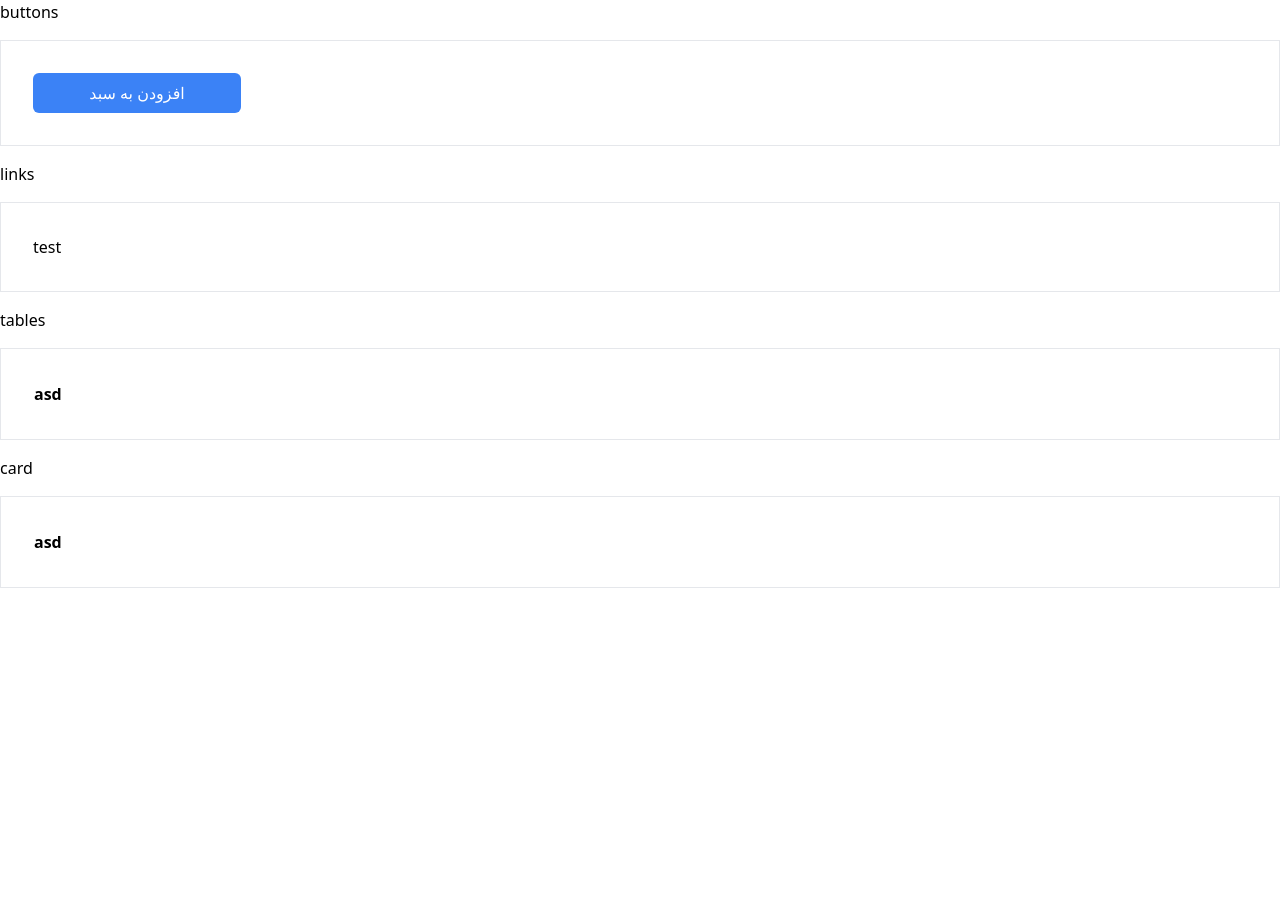
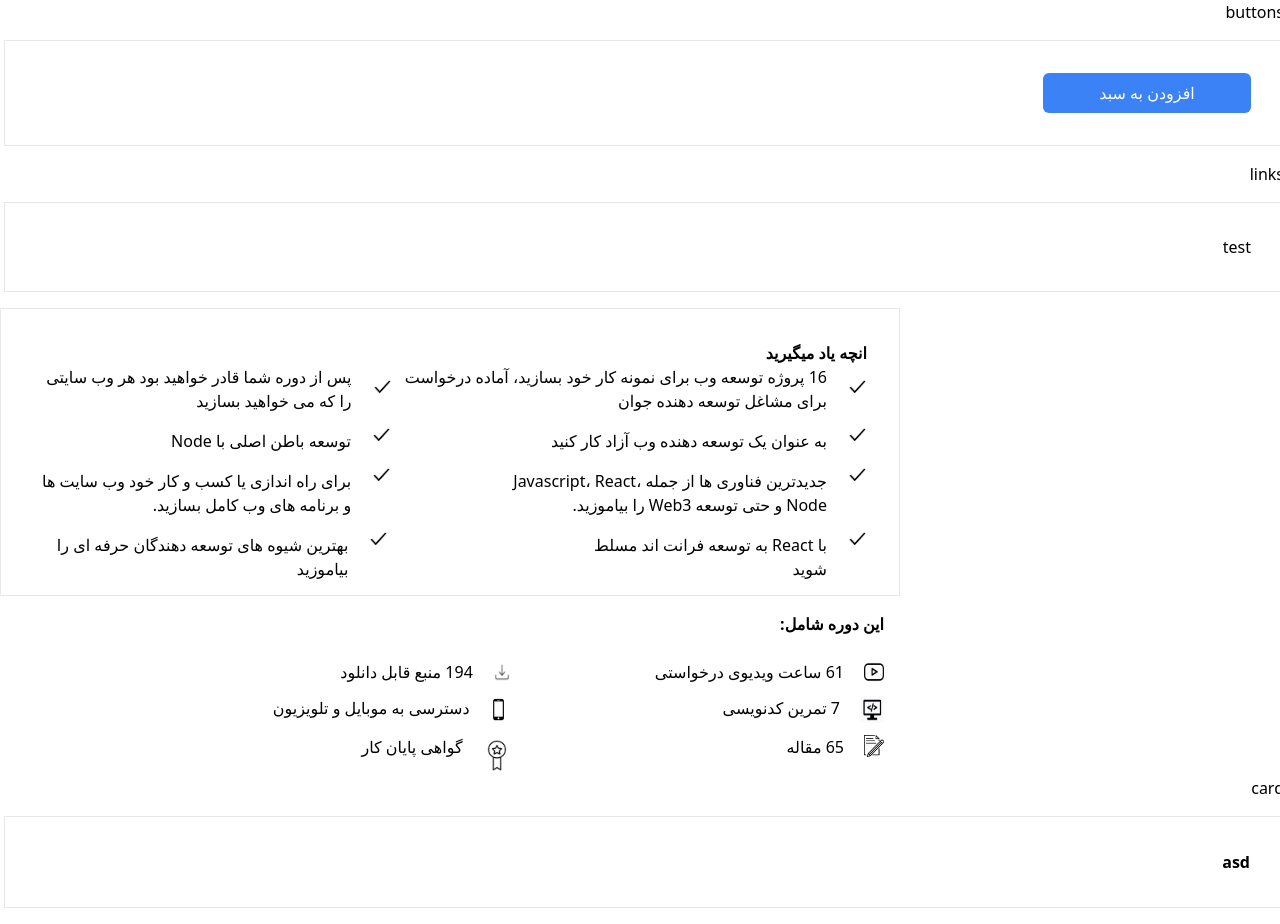
Before and after one commit to rahimifh/Elearning, a Python web app: template src/templates/components.html in a window 1280 px wide. Before the commit the page ends 588 px from the top, so only its background shows below. Run offline with Jinja, Linux system fonts and the light colour scheme; the template is opened without the code that fills it, so the values that code supplies are empty.

```diff
--- a/src/assets/css/output-tailwind.css
+++ b/src/assets/css/output-tailwind.css
@@ -612,6 +612,10 @@ video {
   float: right;
 }
 
+.m-96 {
+  margin: 24rem;
+}
+
 .mx-auto {
   margin-left: auto;
   margin-right: auto;
@@ -622,12 +626,104 @@ video {
   margin-bottom: 1rem;
 }
 
+.mr-20 {
+  margin-right: 5rem;
+}
+
+.mr-40 {
+  margin-right: 10rem;
+}
+
+.mr-48 {
+  margin-right: 12rem;
+}
+
+.mr-5 {
+  margin-right: 1.25rem;
+}
+
+.mt-3 {
+  margin-top: 0.75rem;
+}
+
 .mt-4 {
   margin-top: 1rem;
 }
 
 .mt-40 {
   margin-top: 10rem;
+}
+
+.mr-56 {
+  margin-right: 14rem;
+}
+
+.mr-64 {
+  margin-right: 16rem;
+}
+
+.-mr-80 {
+  margin-right: -20rem;
+}
+
+.-mr-72 {
+  margin-right: -18rem;
+}
+
+.mr-\[600px\] {
+  margin-right: 600px;
+}
+
+.mr-\[500px\] {
+  margin-right: 500px;
+}
+
+.mr-\[400px\] {
+  margin-right: 400px;
+}
+
+.mr-36 {
+  margin-right: 9rem;
+}
+
+.mr-8 {
+  margin-right: 2rem;
+}
+
+.mt-8 {
+  margin-top: 2rem;
+}
+
+.mr-72 {
+  margin-right: 18rem;
+}
+
+.mr-52 {
+  margin-right: 13rem;
+}
+
+.mr-3 {
+  margin-right: 0.75rem;
+}
+
+.mr-\[280px\] {
+  margin-right: 280px;
+}
+
+.mr-\[278px\] {
+  margin-right: 278px;
+}
+
+.mr-\[277px\] {
+  margin-right: 277px;
+}
+
+.mr-\[276px\] {
+  margin-right: 276px;
+}
+
+.mt-6 {
+  margin-top: 1.5rem;
 }
 
 .flex {
@@ -650,6 +746,14 @@ video {
   height: 10rem;
 }
 
+.h-72 {
+  height: 18rem;
+}
+
+.h-\[20px\] {
+  height: 20px;
+}
+
 .h-\[500px\] {
   height: 500px;
 }
@@ -660,6 +764,10 @@ video {
 
 .h-auto {
   height: auto;
+}
+
+.h-\[22px\] {
+  height: 22px;
 }
 
 .min-h-screen {
@@ -678,6 +786,14 @@ video {
   width: 24rem;
 }
 
+.w-\[10px\] {
+  width: 10px;
+}
+
+.w-\[20px\] {
+  width: 20px;
+}
+
 .w-\[500px\] {
   width: 500px;
 }
@@ -686,8 +802,52 @@ video {
   width: 800px;
 }
 
+.w-\[900px\] {
+  width: 900px;
+}
+
 .w-screen {
   width: 100vw;
+}
+
+.w-\[50px\] {
+  width: 50px;
+}
+
+.w-\[30px\] {
+  width: 30px;
+}
+
+.w-\[32px\] {
+  width: 32px;
+}
+
+.w-\[18px\] {
+  width: 18px;
+}
+
+.w-\[33px\] {
+  width: 33px;
+}
+
+.w-\[23px\] {
+  width: 23px;
+}
+
+.w-\[24px\] {
+  width: 24px;
+}
+
+.w-\[12px\] {
+  width: 12px;
+}
+
+.w-\[28px\] {
+  width: 28px;
+}
+
+.grid-cols-2 {
+  grid-template-columns: repeat(2, minmax(0, 1fr));
 }
 
 .grid-cols-3 {
@@ -772,6 +932,10 @@ video {
 .text-xs {
   font-size: 0.75rem;
   line-height: 1rem;
+}
+
+.font-bold {
+  font-weight: 700;
 }
 
 .font-thin {
--- a/src/templates/components.html
+++ b/src/templates/components.html
@@ -1,5 +1,5 @@
 <!DOCTYPE html>
-<html lang="en">
+<html lang="" dir="rtl">
 <head>
     <meta charset="UTF-8">
     <meta name="viewport" content="width=device-width, initial-scale=1.0">
@@ -22,18 +22,57 @@ h-auto">
         <a href="#">test</a>
 
 
-    </div>
-    <h2 class="mx-auto">tables</h2>
-    <div class="w-screen h-auto border my-4 p-8">
-
-        <table>
-            <thead>
-                <tr><th>asd</th></tr>
-            </thead>
-        </table>
-
 
     </div>
+
+    <div class="w-[900px] h-72 border  my-4 p-8 m-96 grid-cols-2 ">
+                   <h1 class="font-bold">انچه یاد میگیرید</h1>
+                    <div class="flex">
+                        <img class="w-[20px] h-[20px] mt-3"  src="../assets/images/4photoshop-icon-tick-آیکون-تیک-وکتور.jpg" alt="">
+                        <div class="mr-5" >16 پروژه توسعه وب برای نمونه کار خود بسازید، آماده درخواست برای مشاغل توسعه دهنده جوان</div>
+                        <img class="w-[20px]  h-[20px] mt-3" src="../assets/images/4photoshop-icon-tick-آیکون-تیک-وکتور.jpg" alt="">
+                        <div class="mr-5">پس از دوره شما قادر خواهید بود هر وب سایتی را که می خواهید بسازید</div>
+                    </div>
+                    <div class="flex">
+                            <img class="w-[20px] h-[20px] mt-3"  src="../assets/images/4photoshop-icon-tick-آیکون-تیک-وکتور.jpg" alt="">
+                            <div class="mr-5 mt-4">به عنوان یک توسعه دهنده وب آزاد کار کنید</div>
+                            <img class="w-[20px] h-[20px] mt-3 mr-40"  src="../assets/images/4photoshop-icon-tick-آیکون-تیک-وکتور.jpg" alt="">
+                            <div class="mr-5 mt-4">توسعه باطن اصلی با Node</div>
+                    </div>
+                    <div class="flex">
+                            <img class="w-[20px] h-[20px] mt-3 "  src="../assets/images/4photoshop-icon-tick-آیکون-تیک-وکتور.jpg" alt="">
+                            <div class="mr-5 mt-4">جدیدترین فناوری ها از جمله Javascript، React، Node و حتی توسعه Web3 را بیاموزید.</div>
+                            <img class="w-[20px] h-[20px] mt-3 mr-20"  src="../assets/images/4photoshop-icon-tick-آیکون-تیک-وکتور.jpg" alt="">
+                            <div class="mr-5 mt-4">برای راه اندازی یا کسب و کار خود وب سایت ها و برنامه های وب کامل بسازید.</div>
+                    </div>
+                    <div class="flex">
+                            <img class="w-[20px] h-[20px] mt-3 "  src="../assets/images/4photoshop-icon-tick-آیکون-تیک-وکتور.jpg" alt="">
+                            <div class="mr-5 mt-4">با React به توسعه فرانت اند مسلط شوید</div>
+                            <img class="w-[20px] h-[20px] mt-3 mr-48"  src="../assets/images/4photoshop-icon-tick-آیکون-تیک-وکتور.jpg" alt="">
+                            <div class="mr-5 mt-4">بهترین شیوه های توسعه دهندگان حرفه ای را بیاموزید</div>
+                    </div>
+                </div>
+                <div class="mr-[400px]">
+                    <h1 class="font-bold">این دوره شامل:</h1>
+                    <div class="flex mt-6">
+                        <img class="w-[20px]" src="../assets/images/2.png" alt="">
+                        <div class="mr-5">61 ساعت ویدیوی درخواستی</div>
+                        <img  class="w-[18px] mr-36" src="../assets/images/load.jpg" alt="">
+                        <div class="mr-5">194 منبع قابل دانلود</div>
+                    </div>
+                    <div  class="flex mt-3">
+                        <img class="w-[24px]" src="../assets/images/4photoshop-icon-programming-آیکون-برنامه-نویسی.jpg" alt="">
+                        <div  class="mr-5">7 تمرین کدنویسی</div>
+                        <img class="w-[33px] mr-52" src="../assets/images/images.png" alt="">
+                        <div  class="mr-3">دسترسی به موبایل و تلویزیون</div>
+                    </div>
+                    <div class="flex mt-3">
+                        <img class="w-[20px] h-[22px] " src="../assets/images/مقاله.png" alt="">
+                        <div  class="mr-5">65 مقاله</div>
+                        <img class="w-[28px] mr-[276px]"  src="../assets/images/مدال.jpg" alt="">
+                        <div  class="mr-5">گواهی پایان کار</div>
+                    </div>
+                </div>
 
     <h2 class="mx-auto">card</h2>
     <div class="w-screen h-auto border my-4 p-8">
```
Also changed, not shown: src/assets/images/2.png (added), src/assets/images/4photoshop-icon-programming-آیکون-برنامه-نویسی.jpg (added), src/assets/images/4photoshop-icon-tick-آیکون-تیک-وکتور.jpg (added), src/assets/images/images.png (added), src/assets/images/load.jpg (added), src/assets/images/مدال.jpg (added), src/assets/images/مقاله.png (added).
